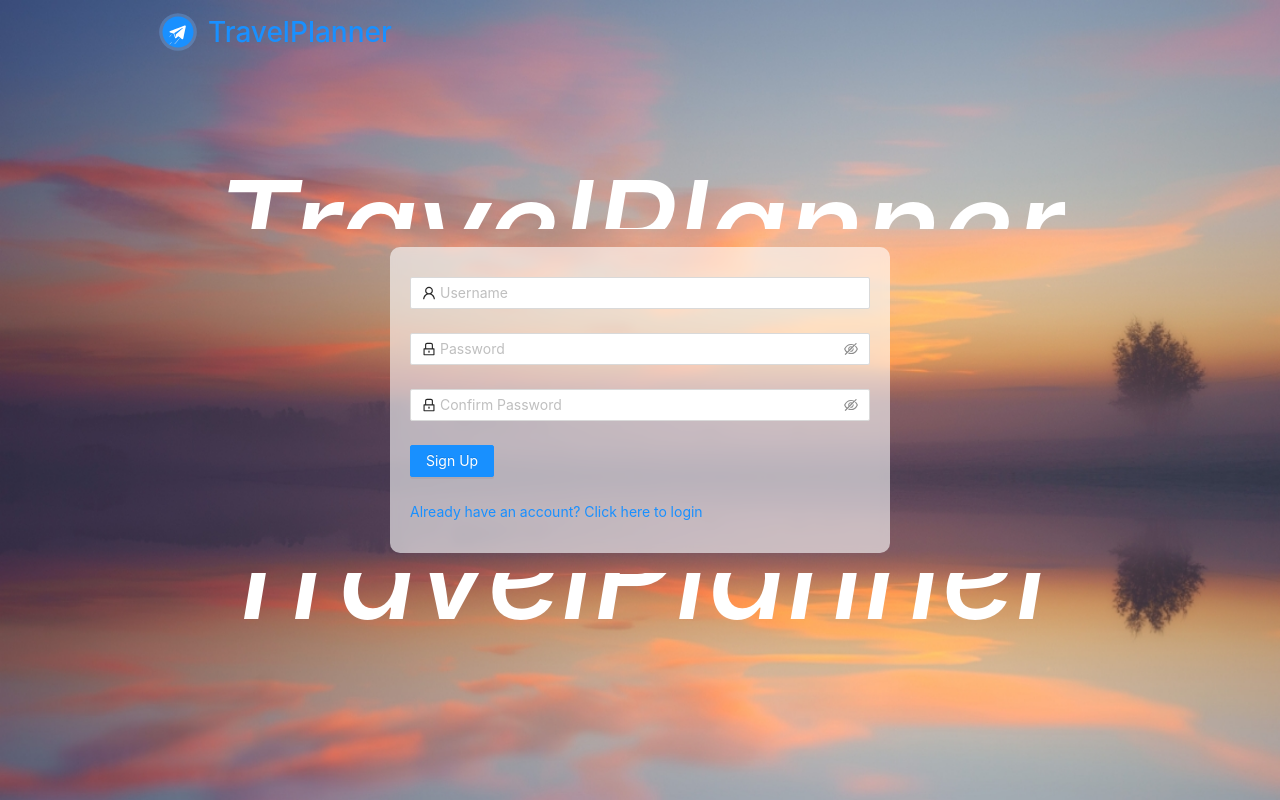
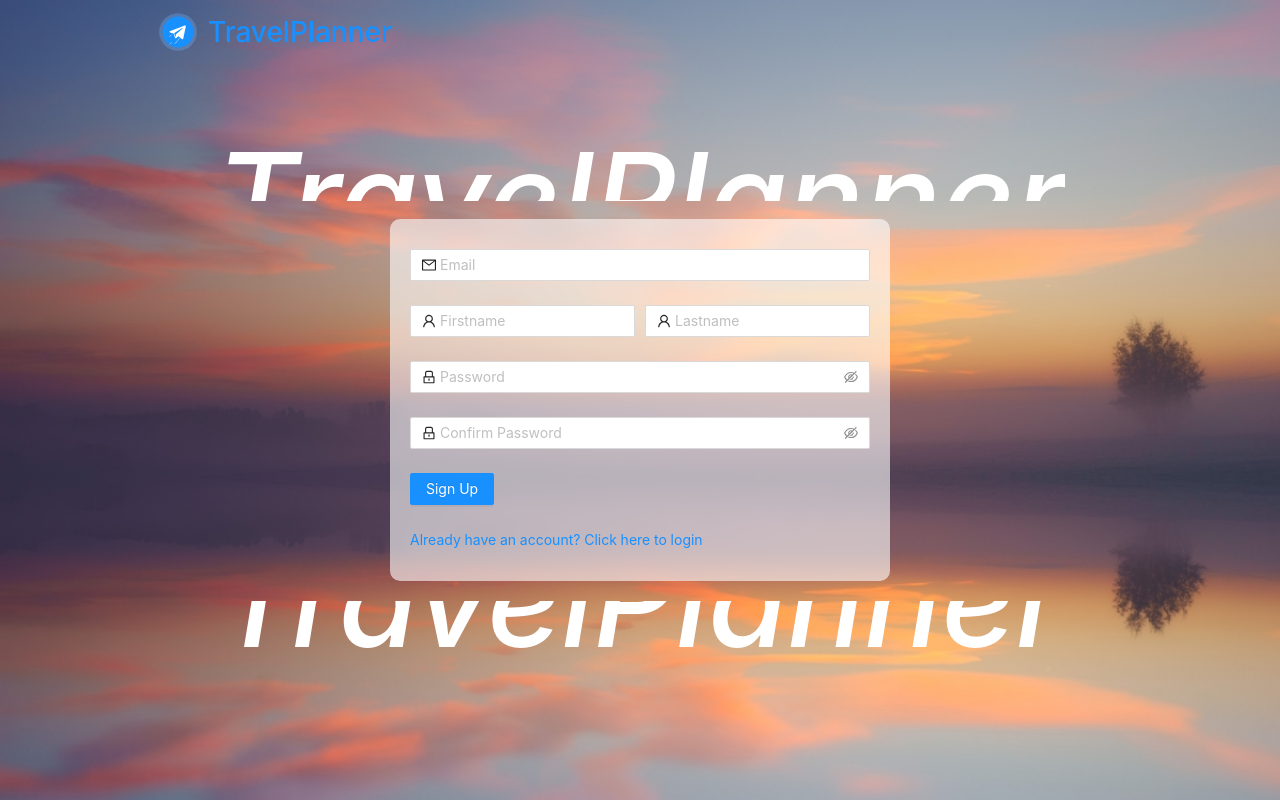
Before and after one commit to ShihaoXiong/TravelPlanner, a React (Create React App) app: page /home/signup in a window 1280 px wide. Built offline with nearby package versions, Linux system fonts and the light colour scheme.

Commit message:
integrate signup

```diff
--- a/src/components/App.jsx
+++ b/src/components/App.jsx
@@ -1,19 +1,21 @@
-import '../style/App.css';
-import { BrowserRouter as Router, Switch, Route } from 'react-router-dom';
+import React, { useState } from 'react';
+import { BrowserRouter as Router, Switch, Route, Redirect } from 'react-router-dom';
 import Home from './Home';
 import Main from './Main';
+import '../style/App.css';
 
 function App() {
 	// set the title on the tab
 	document.title = 'TravelPlanner';
+	const [isLoginIn, setIsLoginIn] = useState(sessionStorage.getItem('login') ? true : false);
 
 	return (
 		<div className='app'>
 			<Router>
 				<Switch>
 					<Route exact path='/' component={Home} />
-					<Route path='/home' component={Home} />
-					<Route path='/main' component={Main} />
+					<Route path='/home' render={() => <Home setIsLoginIn={setIsLoginIn} isLoginIn={isLoginIn} />} />
+					<Route path='/main' render={() => (isLoginIn ? <Main setIsLoginIn={setIsLoginIn} /> : <Redirect to='/' />)} />
 				</Switch>
 			</Router>
 		</div>
--- a/src/components/Home.jsx
+++ b/src/components/Home.jsx
@@ -7,8 +7,9 @@ import Range from './Range';
 import Header from './Header';
 import Start from './Start';
 import '../style/Home.css';
+import { Redirect } from 'react-router-dom';
 
-const Home = ({ history }) => {
+const Home = ({ history, isLoginIn, setIsLoginIn }) => {
 	const [initOffset, setInitOffset] = useState(0);
 	const upadteOffset = newVal => setInitOffset(newVal);
 
@@ -25,9 +26,9 @@ const Home = ({ history }) => {
 						</Button>
 					)}
 				/>
-				<Route path='/home/login' render={() => <LoginForm />} />
+				<Route path='/home/login' render={() => <LoginForm setIsLoginIn={setIsLoginIn} />} />
 				<Route path='/home/signup' render={() => <SignupForm />} />
-				<Route path='/home/range' render={() => <Range />} />
+				<Route path='/home/range' render={() => (isLoginIn ? <Range /> : <Redirect to='/home/login' />)} />
 			</Start>
 
 			{/* {Routes.map(item => (
--- a/src/components/LoginForm.jsx
+++ b/src/components/LoginForm.jsx
@@ -1,4 +1,4 @@
-import React, { Component } from 'react';
+import React, { Component, createRef } from 'react';
 import { Form, Input, Button } from 'antd';
 import { UserOutlined, LockOutlined } from '@ant-design/icons';
 import { Link } from 'react-router-dom';
@@ -8,7 +8,11 @@ import '../style/Form.css';
 import { withRouter } from 'react-router-dom';
 
 class LoginForm extends Component {
-	state = { loading: false };
+	constructor() {
+		super();
+		this.formRef = createRef();
+	}
+	state = { loading: false, initialValues: { username: 'ming@outlook.com', password: '12345678' } };
 
 	onFinish = values => {
 		//set button loading
@@ -17,18 +21,29 @@ class LoginForm extends Component {
 			.post(`/login?username=${values.username}&password=${values.password}`)
 			.then(() => {
 				this.setState({ loading: false });
+				sessionStorage.setItem('login', true);
+				this.props.setIsLoginIn(true);
 				this.props.history.push('/home/range');
 			})
 			.catch(() => this.setState({ loading: false }));
 	};
 
+	componentDidMount() {
+		console.log(this.props.location.query);
+		if (this.props.location.query) {
+			const { current } = this.formRef;
+			current.setFieldsValue(this.props.location.query);
+		}
+	}
+
 	render() {
 		return (
 			<Form
+				ref={this.formRef}
 				className='form-container blur'
 				name='normal_login'
 				onFinish={this.onFinish}
-				initialValues={{ username: 'ming@outlook.com', password: '12345678' }}
+				initialValues={this.state.initialValues}
 			>
 				<Form.Item
 					name='username'
--- a/src/components/Main.jsx
+++ b/src/components/Main.jsx
@@ -8,7 +8,7 @@ import { useSelector, useDispatch } from 'react-redux';
 import Schedule from './Schedule';
 import http from '../service';
 
-const Main = ({ history }) => {
+const Main = ({ history, setIsLoginIn }) => {
 	const city = useSelector(state => state.city);
 	const planId = useSelector(state => state.planId);
 	const [attractions, setAttractions] = useState([]);
@@ -21,7 +21,7 @@ const Main = ({ history }) => {
 		(async () => {
 			await http.get(`/city/${city.id}`).then(res => {
 				setAttractions(res);
-				setCopyAttractions(res);
+				setCopyAttractions(JSON.parse(JSON.stringify(res)));
 				setMarkerData(res);
 				dispatch({ type: 'attractions', value: res });
 			});
@@ -41,6 +41,12 @@ const Main = ({ history }) => {
 		setMarkerData(copyAttractions);
 	};
 
+	const handleLogout = () => {
+		sessionStorage.clear();
+		setIsLoginIn(false);
+		history.push('/');
+	};
+
 	return (
 		<main className='main'>
 			<Map attractions={markerData} />
@@ -50,6 +56,7 @@ const Main = ({ history }) => {
 					attractions={attractions}
 					planData={planData}
 					getVisitPlan={getVisitPlan}
+					setPlanData={setPlanData}
 					setMarkerData={setMarkerData}
 					resetMarker={resetMarker}
 				/>
@@ -61,7 +68,7 @@ const Main = ({ history }) => {
 				shape='circle'
 				size='large'
 				icon={<HomeOutlined />}
-				onClick={() => history.push('/')}
+				onClick={handleLogout}
 			/>
 		</main>
 	);
--- a/src/components/Schedule.jsx
+++ b/src/components/Schedule.jsx
@@ -7,7 +7,7 @@ import http from '../service';
 
 const ScheduleCard = ({ scheduleData, date, onClick, className }) => {
 	return (
-		<div className={`schedule-card ${className}`} onClick={onClick}>
+		<div className={`schedule-card pointer ${className}`} onClick={onClick}>
 			<h3 className='schedule-card__date'>{date}</h3>
 			{scheduleData.length ? (
 				<Timeline>
@@ -62,7 +62,7 @@ class Plan {
 	}
 }
 
-const Schedule = ({ attractions, planData, getVisitPlan, setMarkerData, resetMarker }) => {
+const Schedule = ({ attractions, planData, getVisitPlan, setPlanData, setMarkerData, resetMarker }) => {
 	const [visible, setVisible] = useState(false);
 	const date = useSelector(state => state.date);
 	const [plan, setPlan] = useState(new Plan({ visitPlanId: null }, date));
@@ -81,7 +81,19 @@ const Schedule = ({ attractions, planData, getVisitPlan, setMarkerData, resetMar
 			.post('/saveVisitPlan', plan.decodePlan())
 			.then(() => {
 				notification.success({ message: 'Saved Succeffully!' });
-				getVisitPlan();
+				// await getVisitPlan();
+			})
+			.then(() => {
+				const requests = date.map(item => http.get(`/shuffleVisitPlan/${plan.id}/${item}`));
+				Promise.all(requests)
+					.then(res => {
+						const planData = res.reduce((pre, cur) => {
+							pre.push(...cur);
+							return pre;
+						}, []);
+						setPlanData({ visitPlanId: plan.id, visitItemList: planData });
+					})
+					.catch(() => getVisitPlan());
 			})
 			.finally(() => {
 				setLoading(false);
--- a/src/components/SignupForm.jsx
+++ b/src/components/SignupForm.jsx
@@ -1,51 +1,50 @@
 import React, { Component } from 'react';
-import { Button, Form, Input } from 'antd';
-import { LockOutlined, UserOutlined } from '@ant-design/icons';
+import { Button, Form, Input, Row, Col, notification } from 'antd';
+import { LockOutlined, UserOutlined, MailOutlined } from '@ant-design/icons';
 import '../style/Form.css';
 import { Link } from 'react-router-dom';
 import SwitchLink from './SwitchLink';
 import http from '../service';
+import { withRouter } from 'react-router-dom';
 
 class SignupForm extends Component {
-	state = {
-		displayModal: false
-	};
-
-	handleCancel = () => {
-		this.setState({
-			displayModal: false
-		});
-	};
-
-	signupOnClick = () => {
-		this.setState({
-			displayModal: true
-		});
-	};
+	state = { loading: false };
 
 	onFinish = values => {
-		//inform server to register
-		// signup(data)
-		// 	.then(() => {
-		// 		message.success(`Successfully signed up`);
-		// 	})
-		// 	.catch(err => {
-		// 		message.error(err.message);
-		// 	})
-		// 	.finally(() => {
-		// 		this.handleCancel();
-		// 	});
-		http.post('/signup', values).then(res => {
-			console.log(res);
-		});
+		delete values.confirm;
+		this.setState({ loading: true });
+		http
+			.post('/signup', values)
+			.then(() => {
+				notification.success({ message: 'Sign Up Successfully!' });
+				this.setState({ loading: false });
+				this.props.history.push({
+					pathname: '/home/login',
+					query: { username: values.email, password: values.password }
+				});
+			})
+			.catch(() => this.setState({ loading: false }));
 	};
 
 	render() {
 		return (
 			<Form className='form-container blur' name='normal_register' onFinish={this.onFinish} preserve={false}>
-				<Form.Item name='username' rules={[{ required: true, message: 'Please type your username' }]}>
-					<Input prefix={<UserOutlined />} placeholder='Username' />
+				<Form.Item name='email' rules={[{ required: true, message: 'Please type your email' }]}>
+					<Input prefix={<MailOutlined />} placeholder='Email' />
 				</Form.Item>
+
+				<Row gutter={10}>
+					<Col span={12}>
+						<Form.Item name='firstName' rules={[{ required: true, message: 'Please type your firstname' }]}>
+							<Input prefix={<UserOutlined />} placeholder='Firstname' />
+						</Form.Item>
+					</Col>
+					<Col span={12}>
+						<Form.Item name='lastName' rules={[{ required: true, message: 'Please type your lastname' }]}>
+							<Input prefix={<UserOutlined />} placeholder='Lastname' />
+						</Form.Item>
+					</Col>
+				</Row>
 
 				<Form.Item name='password' rules={[{ required: true, message: 'Please create a password for your Username' }]}>
 					<Input.Password prefix={<LockOutlined />} placeholder='Password' type='password' />
@@ -74,7 +73,7 @@ class SignupForm extends Component {
 				</Form.Item>
 
 				<Form.Item>
-					<Button type='primary' htmlType='submit'>
+					<Button type='primary' htmlType='submit' loading={this.state.loading}>
 						Sign Up
 					</Button>
 				</Form.Item>
@@ -86,4 +85,4 @@ class SignupForm extends Component {
 	}
 }
 
-export default SignupForm;
+export default withRouter(SignupForm);
--- a/src/service/index.js
+++ b/src/service/index.js
@@ -9,7 +9,6 @@ const METHODS = ['get', 'post', 'put', 'delete'];
 
 // Global config
 const DEFAULT_CONFIG = {
-	timeout: 15 * 1000,
 	// headers: { 'Content-Type': 'application/json' },
 	withCredentials: true
 };
```
